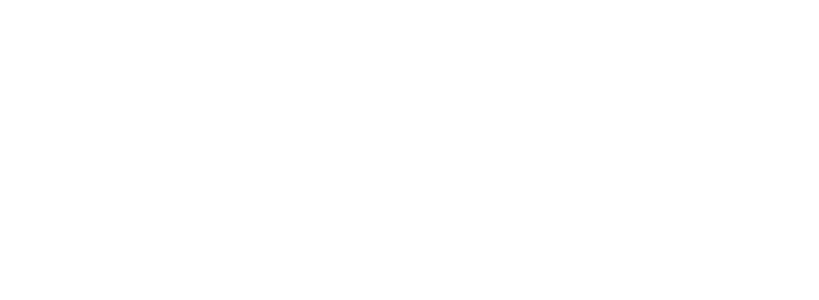
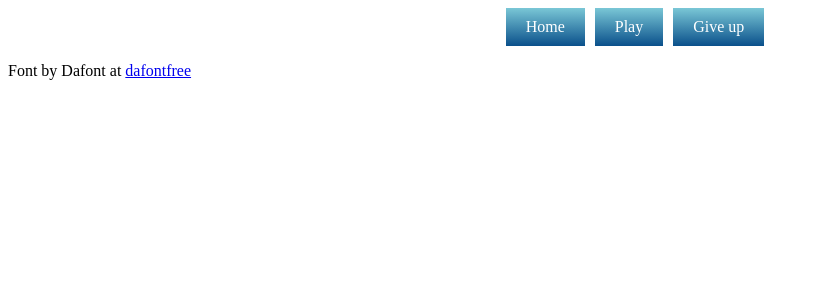
Before and after one commit to GabeEss/WhereWaldo, a React (Create React App) app in the folder wheres-waldo/: page /GiveUp in a window 1280 px wide. Before the commit this address had no page. Shown: the top 300 px of the page, without its empty margins (0-819 px from the left). Built offline with nearby package versions, Linux system fonts and the light colour scheme.

Commit message:
Added a give up page.
Give up page will not render the description in the header.

Menu is removed when clicking on a name.

Confirmed that clicking on the correct name in the menu calls the correct data from the original-target-locations file.

```diff
--- a/wheres-waldo/src/App.js
+++ b/wheres-waldo/src/App.js
@@ -3,6 +3,7 @@
 import Homepage from "./components/pages/Homepage";
 import Gamepage from "./components/pages/Gamepage";
 import { TargetProvider } from "./contexts/TargetContext";
+import Givepage from "./components/pages/Givepage";
 
 function App() {
   return (
@@ -11,6 +12,7 @@
         <Routes>
           <Route path="/" element={<Homepage />} />
           <Route path="/Play" element={<Gamepage />} />
+          <Route path="/GiveUp" element={<Givepage/>} />
         </Routes>
       </TargetProvider>
     </BrowserRouter>
--- a/wheres-waldo/src/components/Header.js
+++ b/wheres-waldo/src/components/Header.js
@@ -1,8 +1,10 @@
 import React from "react";
-import { useNavigate } from "react-router-dom";
+import { useNavigate, useLocation } from "react-router-dom";
 
 const Header = () => {
     const navigate = useNavigate();
+    const location = useLocation();
+    const isGiveUpPage = location.pathname === "/GiveUp";
 
     const handlePlay = () => {
         navigate("/Play");
@@ -13,12 +15,22 @@
         navigate("/");
     }
 
+    const handleGiveUp = () => {
+        navigate("/GiveUp");
+    }
+
     return (
         <div className="header">
             <div className="pages">
-                <button onClick={handleHome}>Home</button>
-                <button onClick={handlePlay}>Play</button>
+                <button className="header-button" onClick={handleHome}>Home</button>
+                <button className="header-button" onClick={handlePlay}>Play</button>
+                <button className="header-button" onClick={handleGiveUp}>Give up</button>
             </div>
+            {!isGiveUpPage && (
+                <div className="Description">
+                    <h1>Find the Straw Hats from ONE PIECE</h1>
+                </div>
+            )}
         </div>
     )
 }
--- a/wheres-waldo/src/components/pages/Gamepage.js
+++ b/wheres-waldo/src/components/pages/Gamepage.js
@@ -42,6 +42,8 @@
             imageElement.addEventListener("wheel", handleScroll);
         }
 
+        // Remove the previous zoom effect when the component changes. This is a cleanup
+        // statement.
         return () => {
             if (imageElement) {
                 imageElement.removeEventListener("wheel", handleScroll);
@@ -91,7 +93,7 @@
         names.forEach((name) => {
             const menuItem = document.createElement('div');
             menuItem.textContent = name;
-            menuItem.addEventListener('click', () => handleNameSelection(name, menu));
+            menuItem.addEventListener('click', () => handleNameSelection(name, menuPosition));
             menuItem.addEventListener('mouseover', () => {
                 menuItem.style.background = 'lightgray';
             });
@@ -105,16 +107,19 @@
 
     };
 
-    const handleNameSelection = (selectedName, menu) => {
+    const handleNameSelection = (selectedName, position) => {
         const location = LOCATIONS[selectedName];
-        console.log(location); // or perform any other action with the location
+        if(location)
+            console.log(location); // or perform any other action with the location
+
+        menuCheck();
     }
 
     const handleMouseMove = (event) => {
         // document.body.style.cursor = 'none';
         const square = document.querySelector(".square");
 
-        const squareSize = 20;
+        const squareSize = 50;
 
         const squarePosition = {
           top: event.clientY + window.scrollY - squareSize / 2,
@@ -147,8 +152,7 @@
         <div className="Gamepage">
             <Header/>
             <div className="game-container">
-                <div className="Description"><h1>Find the Straw Hats from ONE PIECE</h1></div>
-                <div className="description-separator"></div>
+                <div className="header-separator"></div>
                 <div className="picture-container">
                     <img
                     className="game-image"
--- /dev/null
+++ b/wheres-waldo/src/components/pages/Givepage.js
@@ -0,0 +1,13 @@
+import Header from "../Header";
+import Footer from "../Footer";
+
+const Givepage = () => {
+    return(
+        <div>
+            <Header/>
+            <Footer/>
+        </div>
+    )
+}
+
+export default Givepage;
--- a/wheres-waldo/src/css/App.css
+++ b/wheres-waldo/src/css/App.css
@@ -8,3 +8,22 @@
 * {
     font-family: 'ONEPIECE';
 }
+
+.pages {
+    display: flex;
+    justify-content: center;
+}
+
+  .header-button {
+    background: linear-gradient(#7ac7d6, #0a508b);
+    color: white;
+    padding: 10px 20px;
+    font-size: 16px;
+    border: none;
+    cursor: pointer;
+    margin-right: 10px;
+  }
+
+  .header-button:hover {
+    background-color: #45a049;
+  }
--- a/wheres-waldo/src/css/Gamepage.css
+++ b/wheres-waldo/src/css/Gamepage.css
@@ -21,8 +21,8 @@
 
 .square {
     position: absolute;
-    width: 20px;
-    height: 20px;
+    width: 50px;
+    height: 50px;
     background: white;
     opacity: .8;
 }
```
